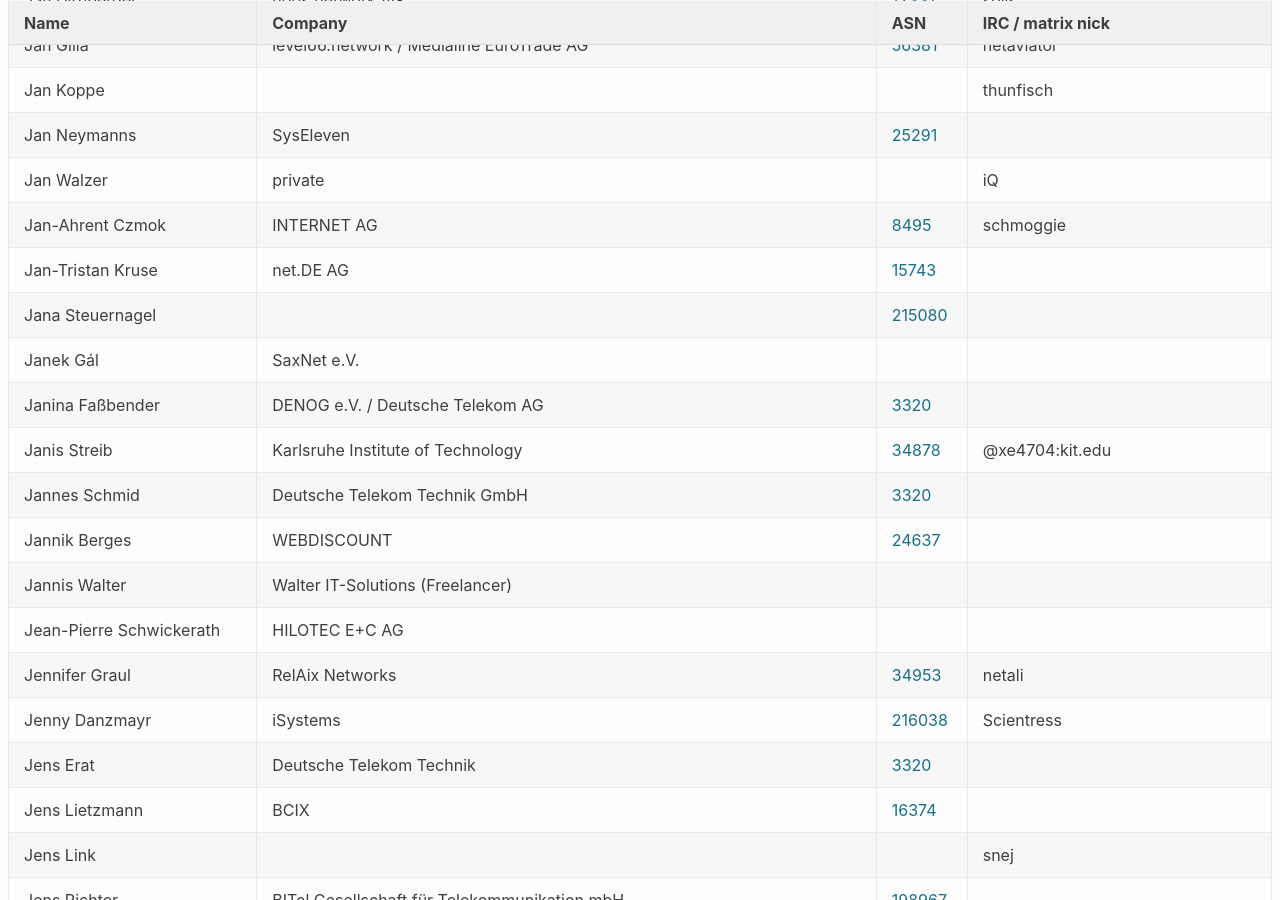
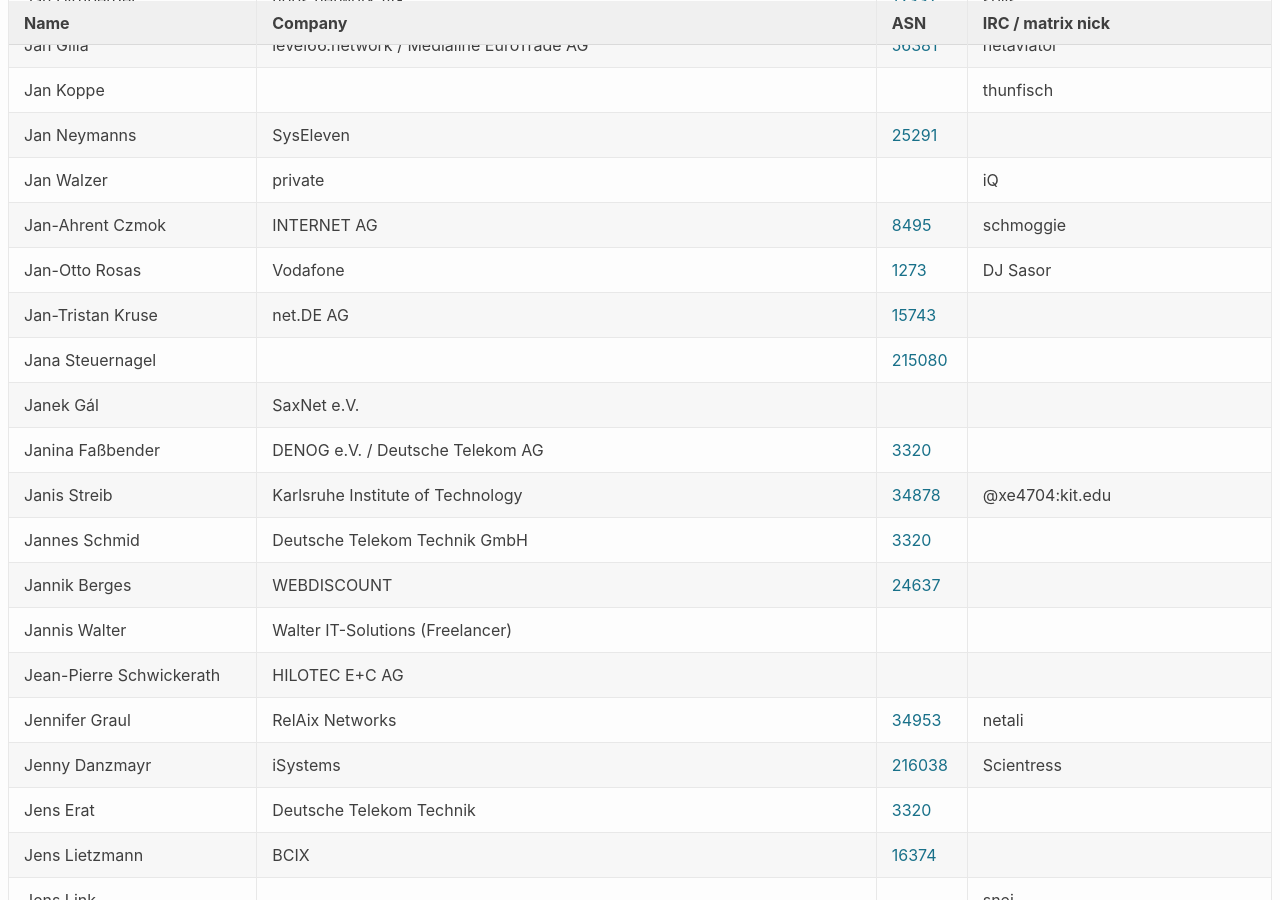
Before and after one commit to denog/pretix-attendeelist, a Jekyll site: the page built from denog17/index.markdown, in a window 1280 px wide and 900 px high, scrolled down 7693 px. Built offline with Jekyll 4.4.1, drawn with Linux system fonts in a browser that asks for light colours.

Commit message:
Latest data: Tue Sep 30 13:00:27 UTC 2025

```diff
--- a/_data/attendees_denog17_onsite.json
+++ b/_data/attendees_denog17_onsite.json
@@ -1068,6 +1068,12 @@
     "asn": null
   },
   {
+    "name": "Jan-Otto Rosas",
+    "company": "Vodafone",
+    "irc": "DJ Sasor",
+    "asn": "1273"
+  },
+  {
     "name": "Jan-Tristan Kruse",
     "company": "net.DE AG",
     "irc": null,
```
